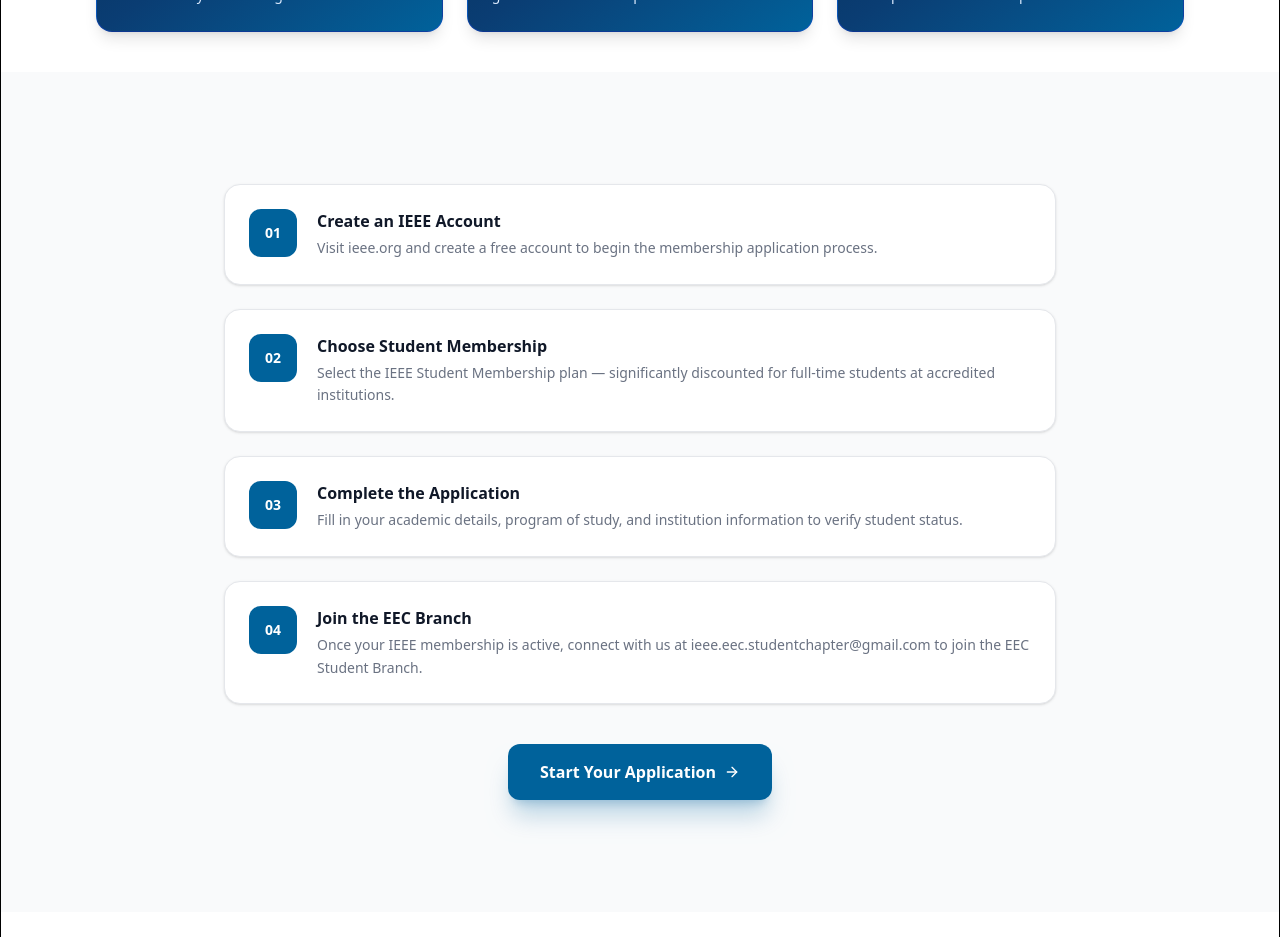
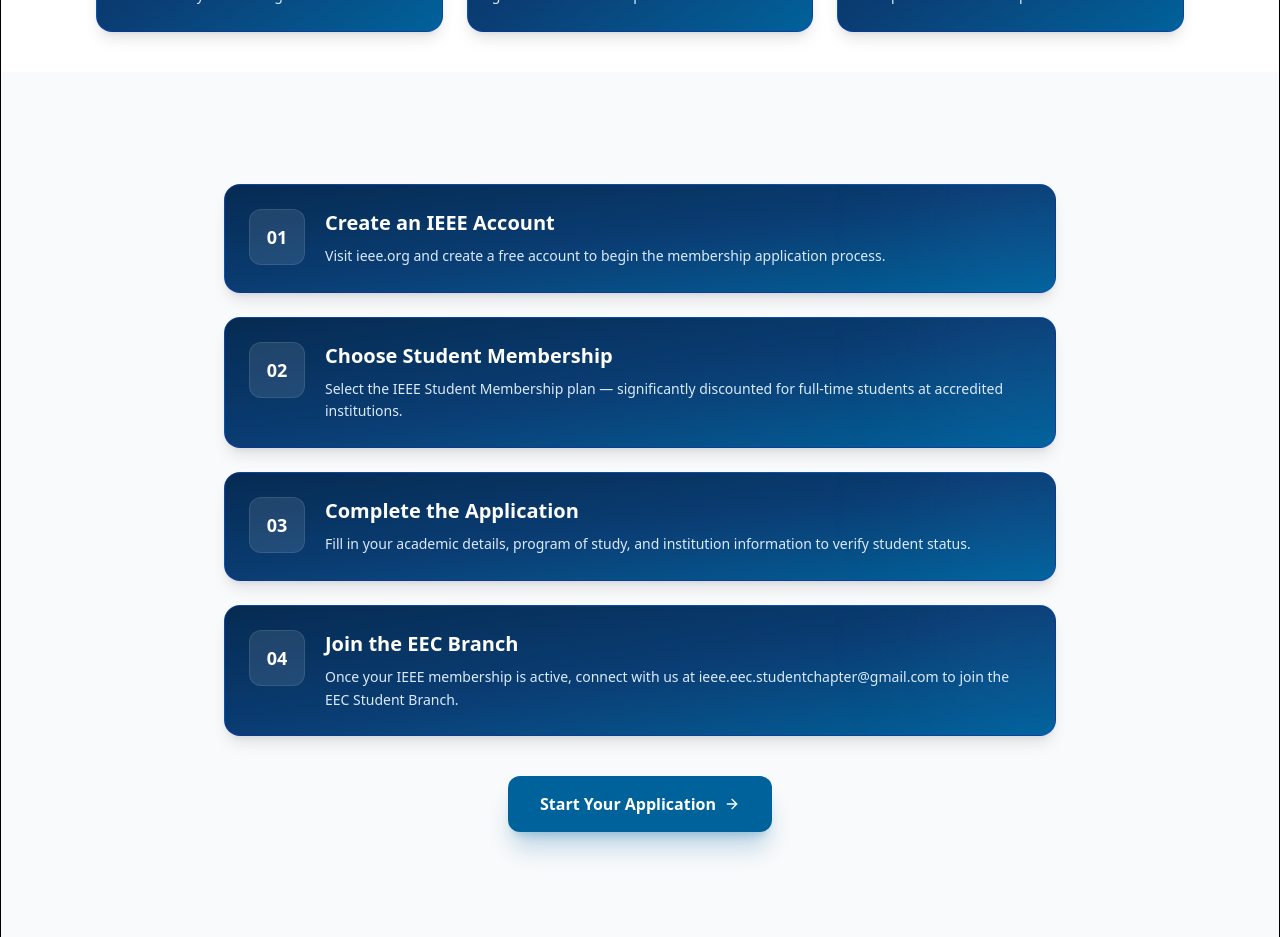
Before and after one commit to AMGAIN/IEEE-College-Web-App-, a Next.js app in the folder ieee-next/: page /membership in a window 1280 px wide. Shown: the part 1100-2037 px from the top of the page. Built offline with nearby package versions, Linux system fonts and the light colour scheme.

Commit message:
added sililar to previous dark blue design

```diff
--- a/ieee-next/app/membership/page.tsx
+++ b/ieee-next/app/membership/page.tsx
@@ -175,15 +175,84 @@
             {STEPS.map((s, i) => (
   <motion.div
     key={s.step}
-                className="bg-white dark:bg-gray-900 rounded-2xl p-6 border border-gray-200 dark:border-gray-800 shadow-sm flex gap-5 items-start"
+    whileHover={{
+      y: -8,
+      scale: 1.02,
+      transition: { duration: 0.25 },
+    }}
+    className="
+      group
+      relative
+      overflow-hidden
+      rounded-2xl
+      p-6
+      bg-gradient-to-br
+      from-[#062B52]
+      via-[#0A3D73]
+      to-[#00629B]
+      border border-blue-700/40
+      shadow-lg
+      hover:shadow-blue-900/40
+      transition-all
+      duration-300
+      flex
+      gap-5
+      items-start
+    "
   >
-                <div className="w-12 h-12 bg-[#00629B] rounded-xl flex items-center justify-center flex-shrink-0">
-                  <span className="text-white font-black text-sm">{s.step}</span>
+    {/* Background Glow */}
+    <div className="absolute -top-12 -right-12 w-40 h-40 rounded-full bg-blue-400/10 blur-3xl group-hover:bg-blue-400/20 transition-all duration-300" />
+
+    {/* Step Number */}
+    <div
+      className="
+        relative
+        z-10
+        w-14
+        h-14
+        rounded-xl
+        bg-white/10
+        backdrop-blur-sm
+        border border-white/10
+        flex
+        items-center
+        justify-center
+        flex-shrink-0
+        transition-all
+        duration-300
+        group-hover:bg-white
+      "
+    >
+      <span className="text-lg font-black text-white group-hover:text-[#00629B]">
+        {s.step}
+      </span>
     </div>
-                <div>
-                  <h3 className="font-bold text-gray-900 dark:text-white mb-1">{s.title}</h3>
-                  <p className="text-gray-500 dark:text-gray-400 text-sm leading-relaxed">{s.description}</p>
+
+    {/* Content */}
+    <div className="relative z-10">
+      <h3 className="text-xl font-bold text-white mb-2">
+        {s.title}
+      </h3>
+
+      <p className="text-blue-100 text-sm leading-relaxed">
+        {s.description}
+      </p>
     </div>
+
+    {/* Bottom Accent */}
+    <div
+      className="
+        absolute
+        bottom-0
+        left-0
+        h-1
+        w-0
+        bg-white
+        group-hover:w-full
+        transition-all
+        duration-300
+      "
+    />
   </motion.div>
 ))}
           </motion.div>
```
Lines whose indentation alone changed are shown as unchanged.
